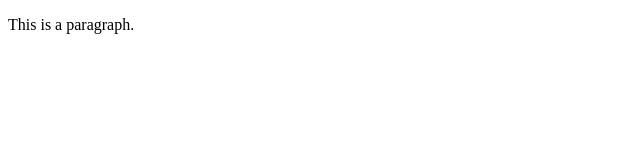
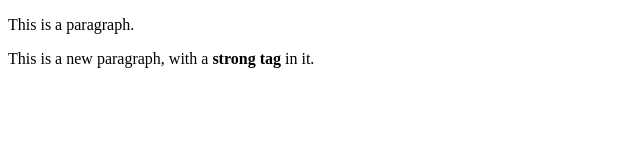
Before and after one commit to donburks/git_jun202016, a plain HTML site: page index.html in a window 1280 px wide. Shown: the whole page, without its empty margins (0-640 px from the left). Drawn offline with Linux system fonts and the light colour scheme.

Commit message:
Added new content to index.html

```diff
--- a/index.html
+++ b/index.html
@@ -5,5 +5,6 @@
   </head>
   <body>
     <p>This is a paragraph.</p>
+    <p>This is a new paragraph, with a <strong>strong tag</strong> in it.</p>
   </body>
 </html>
```
